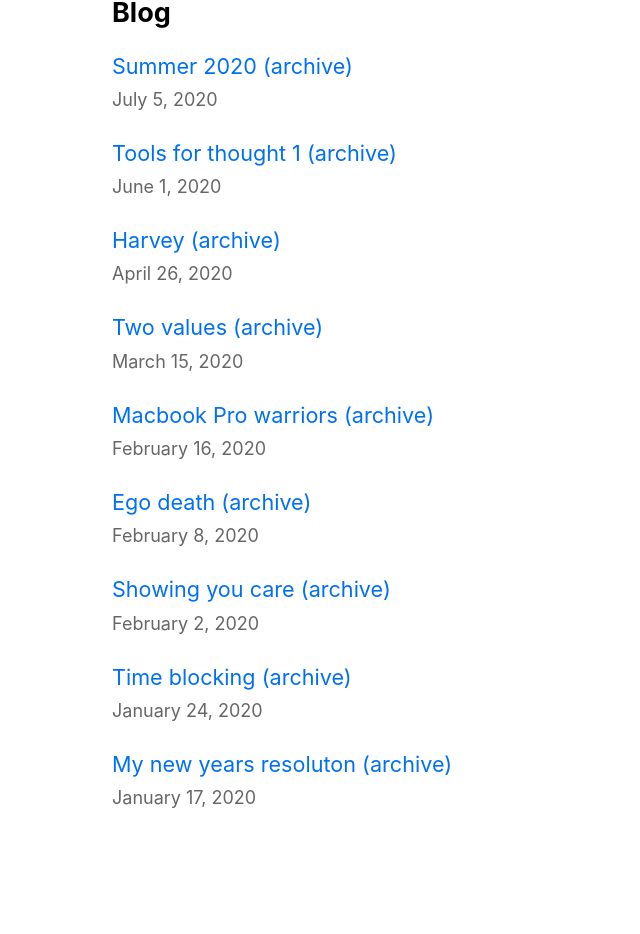
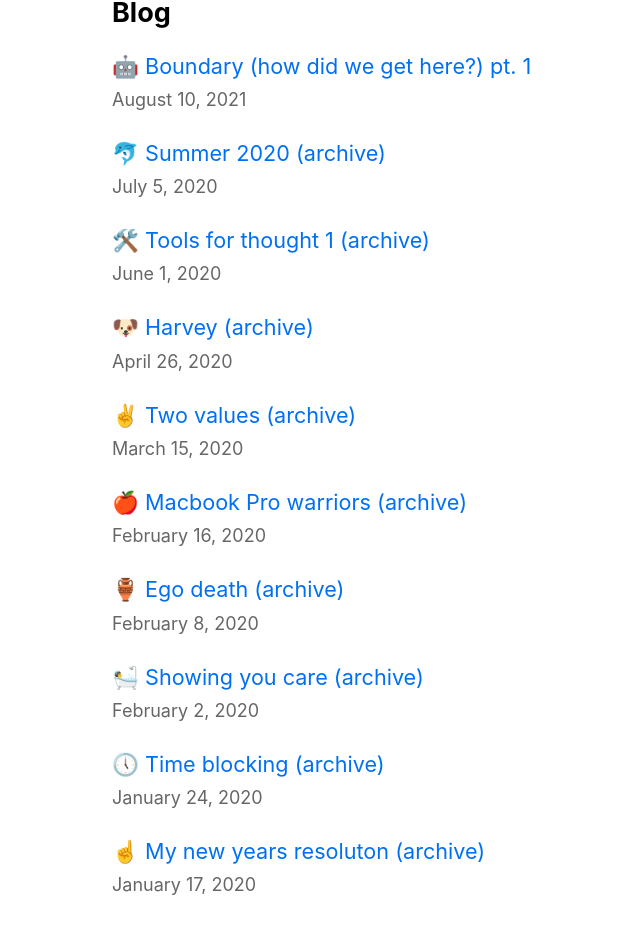
Before and after one commit to mseckykoebel/website, a Next.js app: page / in a window 1280 px wide. Shown: the part 540-1474 px from the top of the page, without its empty margins (222-862 px from the left). Built offline with nearby package versions, Linux system fonts and the light colour scheme.

Commit message:
new story

```diff
--- /dev/null
+++ b/blog-posts/boundary-how-did-we-get-here.md
@@ -0,0 +1,41 @@
+---
+title: "🤖 Boundary (how did we get here?) pt. 1"
+date: "2021-08-10"
+---
+
+![Two halves of the ocean](https://s3.us-west-2.amazonaws.com/secure.notion-static.com/81c14104-bdbb-46db-8076-572837f05d7d/patrick-perkins-HAuevBRyuNk-unsplash.jpg?X-Amz-Algorithm=AWS4-HMAC-SHA256&X-Amz-Credential=AKIAT73L2G45O3KS52Y5%2F20210813%2Fus-west-2%2Fs3%2Faws4_request&X-Amz-Date=20210813T142122Z&X-Amz-Expires=86400&X-Amz-Signature=e7aa091335f0ee5c40c30e4c35d50946fdf8b7cccccd8d09bc0595040b5c6c6e&X-Amz-SignedHeaders=host&response-content-disposition=filename%20%3D%22patrick-perkins-HAuevBRyuNk-unsplash.jpg%22)
+_Photo by [Patrick Perkins](https://unsplash.com/@patrickperkins?utm_source=unsplash&utm_medium=referral&tm_content=creditCopyText) on [Unsplash](https://unsplash.com/s/photos/yin-yang?utm_source=unsplash&utm_medium=referral&utm_content=creditCopyText)_
+
+I started [RAISO (soon to be called Boundary)](https://raiso.org) last November because I was concerned with the rapid growth of automation, and the future of business models based on extraction, and making commodities out of human behavior.
+
+It was something that _seemed_ like it had gotten out of hand - or, maybe something that had gone too far. But it was hard to pin down exactly why.
+
+This was made more clear to me this summer when I tried to re-organize/ write out Boundary's values, or, reasons for being. It was clear in our initial efforts to form the organization that we had struck a nerve with people. This was evident with the initial growth and traction of the organization. But even after this, it was unclear to me the kind of organization I wanted Boundary to be. Is it squarely focused on social impact? Or, education? What about both? Does it have a large technical element? And, ultimately, _why_ are we doing what we're doing?
+
+### The problem
+
+After a month of research, and 3/4ths of a year of running Boundary, I've gotten a good understanding of the 'responsible' and 'ethical' technology landscape, and what Boundary's core values, activities, and vision aught to be.
+
+Technology is eating the world, and in doing so, it's automating it. One of the core problems in this process has been the "individuation of information," or, the process of the information that you are exposed to confirming pre-conceived notions about the world.
+
+For example, if I am skeptical of the covid-19 vaccine, it is likely that my newsfeed is not full of stories that help me think critically about this stance. Instead, it contains stories, from longform analysis to quick headlines, that confirm my stance and fill by brain with one-sided arguments that my brain subconsciously sees as the "way things are."
+
+How did this happen? In the 2000s, we mainly got our news from single sources, separately from one another (Time, The New York Times, CNN, etc.). Later came RSS readers that aggregated those stories. Then something changed.
+
+In the 2010s, the growth of social media, the mobile web, and massive advertising businesses effectively made RSS, and the "traditional" way of getting news, obsolete, as it lacked in analytics and technology. Powerful newsfeed-style UI's, powered by powerful algorithms (_really_ powerful), and great design, won out. This has led to, in general, increased profits at the expense of human autonomy, and information discourse.
+
+This is a massive dilemma. It's a system that's been good for business at scale, but in key areas it's made things worse for society. It's been said for years, if not decades, but this kind of culture and presentation of information has the potential to damage democracy and instil a mentality in people that the world is only the way it is through the lense of quick confirmation, and not through careful analysis. In some ways, the truth, and compromise, is not of value anymore.
+
+### The solution
+
+We cannot un-bundle the news feed easily. Unless there is huge litigation against massive technology companies, this is not going to work at scale. "Responsible" and "Ethical" technology initiatives for the most part fail to realize that the behemoth that they are going against is not reason and rationality, but *habits* and *behavior*. This is not going to be solved with community and research on its own.
+
+In addition to this this, we cannot be anti-technology. Like we say on our website, technology is amazing. I like to think of myself as a technology optimist. But a culture where we blame technology companies for this I fear also makes us reliant on them to change. And I don't think that is what we want.
+
+So, what is the solution? What are the activities and programs that Boundary will feature that will be able to educate people on, and perhaps help to solve, some of these problems?
+
+...we've got some ideas.
+
+### Pt. 2
+
+I am working on pt. 2 of this blog post that will lay out out Boundary's specific programs. I will also be discussing an analogy for behavior change in this space that I'm proud of.
--- a/blog-posts/ego-death.md
+++ b/blog-posts/ego-death.md
@@ -1,5 +1,5 @@
 ---
-title: "Ego death (archive)"
+title: "🏺 Ego death (archive)"
 date: "2020-02-08"
 ---
 
--- a/blog-posts/harvey.md
+++ b/blog-posts/harvey.md
@@ -1,5 +1,5 @@
 ---
-title: "Harvey (archive)"
+title: "🐶 Harvey (archive)"
 date: "2020-04-26"
 ---
 
--- a/blog-posts/macbook-pro-warriors.md
+++ b/blog-posts/macbook-pro-warriors.md
@@ -1,5 +1,5 @@
 ---
-title: "Macbook Pro warriors (archive)"
+title: "🍎 Macbook Pro warriors (archive)"
 date: "2020-02-16"
 ---
 
--- a/blog-posts/my-new-years-resolution.md
+++ b/blog-posts/my-new-years-resolution.md
@@ -1,5 +1,5 @@
 ---
-title: "My new years resoluton (archive)"
+title: "☝️ My new years resoluton (archive)"
 date: "2020-01-17"
 ---
 
--- a/blog-posts/showing-you-care.md
+++ b/blog-posts/showing-you-care.md
@@ -1,5 +1,5 @@
 ---
-title: "Showing you care (archive)"
+title: "🛀 Showing you care (archive)"
 date: "2020-02-02"
 ---
 
--- a/blog-posts/summer-2020.md
+++ b/blog-posts/summer-2020.md
@@ -1,5 +1,5 @@
 ---
-title: "Summer 2020 (archive)"
+title: "🐬 Summer 2020 (archive)"
 date: "2020-07-05"
 ---
 
--- a/blog-posts/time-blocking.md
+++ b/blog-posts/time-blocking.md
@@ -1,5 +1,5 @@
 ---
-title: "Time blocking (archive)"
+title: "🕔 Time blocking (archive)"
 date: "2020-01-24"
 ---
 
--- a/blog-posts/tools-for-thought-1.md
+++ b/blog-posts/tools-for-thought-1.md
@@ -1,5 +1,5 @@
 ---
-title: "Tools for thought 1 (archive)"
+title: "🛠️ Tools for thought 1 (archive)"
 date: "2020-06-01"
 ---
 
--- a/blog-posts/two-values.md
+++ b/blog-posts/two-values.md
@@ -1,5 +1,5 @@
 ---
-title: "Two values (archive)"
+title: "✌️ Two values (archive)"
 date: "2020-03-15"
 ---
 
--- a/components/layout.tsx
+++ b/components/layout.tsx
@@ -52,7 +52,7 @@ export default function Layout({
       {!home && (
         <div className={styles.backToHome}>
           <Link href="/">
-            <a>← Back home</a>
+            <a>← 🏡 Back home</a>
           </Link>
         </div>
       )}
--- a/styles/global.css
+++ b/styles/global.css
@@ -28,7 +28,7 @@ img {
 
 img + em {
   font-size: x-small;
-  display: flex;
+  display: inline-flexbox;
   flex-direction: column;
   align-items: center;
   margin: 0.5rem auto 1rem;
```
